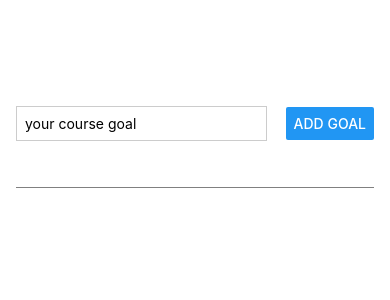
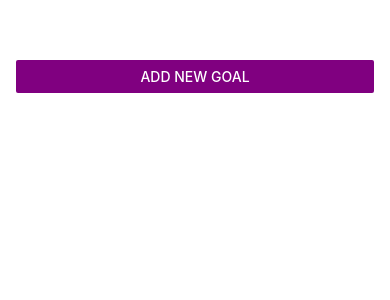
Before and after one commit to sarthakgupta072/RNcourse, a React Native app: screen / in a window 390 px wide. Shown: the top 300 px of the page. Built offline with nearby package versions, Linux system fonts and the light colour scheme.

Commit message:
feat: add image, modal

```diff
--- a/App.js
+++ b/App.js
@@ -1,27 +1,59 @@
-import { StyleSheet, View, FlatList } from "react-native"
+import { StyleSheet, View, FlatList, Button } from "react-native"
 import { useState } from "react"
 import GoalItem from "./components/GoalItem"
 import GoalInput from "./components/GoalInput"
 
 export default function App() {
   const [courseGoals, setCourseGoals] = useState([])
+  const [isModalVisible, setIsModalVisible] = useState(false)
+
+  const startAddGoalHandler = () => {
+    setIsModalVisible(true)
+  }
+
+  const endAddGoalHandler = () => {
+    setIsModalVisible(false)
+  }
 
   const addGoalHandler = (enteredGoalText) => {
     setCourseGoals((currentCourseGoals) => [
       ...currentCourseGoals,
-      { text: enteredGoalText, key: Math.random().toString() },
+      { text: enteredGoalText, id: Math.random().toString() },
     ])
+  }
+
+  const deleteGoalHandler = (id) => {
+    setCourseGoals((currentCourseGoals) => {
+      return currentCourseGoals.filter((goal) => goal.id !== id)
+    })
   }
 
   return (
     // View is used as a parent container component to hold the child components
     <View style={styles.appContainer}>
-      <GoalInput onAddGoal={addGoalHandler} />
+      <Button
+        title='Add New Goal'
+        color='purple'
+        onPress={startAddGoalHandler}
+      />
+
+      <GoalInput
+        onAddGoal={addGoalHandler}
+        onCancel={endAddGoalHandler}
+        visible={isModalVisible}
+      />
+
       <View style={styles.goalsContainer}>
         <FlatList
           data={courseGoals}
-          renderItem={(itemData) => <GoalItem text={itemData.item.text} />}
-          keyExtractor={(itemData) => itemData.key}
+          renderItem={(itemData) => (
+            <GoalItem
+              text={itemData.item.text}
+              onDeleteItem={deleteGoalHandler}
+              id={itemData.item.id}
+            />
+          )}
+          keyExtractor={(itemData) => itemData.id}
           alwaysBounceVertical={false}
         />
       </View>
--- a/components/GoalInput.js
+++ b/components/GoalInput.js
@@ -1,4 +1,4 @@
-import { StyleSheet, View, TextInput, Button } from "react-native"
+import { StyleSheet, View, TextInput, Button, Modal, Image } from "react-native"
 import { useState } from "react"
 
 const GoalInput = (props) => {
@@ -14,34 +14,57 @@ const GoalInput = (props) => {
   }
 
   return (
+    <Modal visible={props.visible} animationType='slide'>
       <View style={styles.inputContainer}>
+        <Image
+          style={styles.image}
+          source={require("../assets/images/goal.png")}
+        />
         <TextInput
           placeholder='your course goal'
           style={styles.textInput}
           onChangeText={goalInputHandler}
           value={enteredGoalText}
         />
+        <View style={styles.buttonContainer}>
+          <View style={styles.button}>
             <Button title='Add Goal' onPress={addGoalHandler} />
           </View>
+          <View style={styles.button}>
+            <Button title='Cancel' color='red' onPress={props.onCancel} />
+          </View>
+        </View>
+      </View>
+    </Modal>
   )
 }
 
 const styles = StyleSheet.create({
   inputContainer: {
     flex: 1,
-    flexDirection: "row",
-    justifyContent: "space-between",
+    justifyContent: "center",
     alignItems: "center",
-    marginBottom: 24,
-    borderBottomWidth: 1,
-    borderBottomColor: "gray",
+    backgroundColor: "#311b6b",
+  },
+  image: {
+    width: 100,
+    height: 100,
+    margin: 20,
   },
   textInput: {
     borderWidth: 1,
     borderColor: "#cccccc",
     width: "70%",
-    marginRight: 8,
     padding: 8,
+    color: "white",
+  },
+  buttonContainer: {
+    flexDirection: "row",
+    marginTop: 16,
+  },
+  button: {
+    width: 100,
+    marginHorizontal: 8,
   },
 })
 
--- a/components/GoalItem.js
+++ b/components/GoalItem.js
@@ -1,9 +1,19 @@
-import { StyleSheet, View, Text } from "react-native"
+import { StyleSheet, View, Text, Pressable } from "react-native"
 
 const GoalItem = (props) => {
+  const handleDeleteItem = () => {
+    props.onDeleteItem(props.id)
+  }
+
   return (
     <View style={styles.goalItem}>
-      <Text style={styles.goalText}>{props.text}</Text>
+      <Pressable
+        android_ripple={{ color: "#dddddd" }}
+        onPress={handleDeleteItem}
+        style={({ pressed }) => pressed && styles.pressedItem}
+      >
+        <Text style={styles.goalText}>{props.text}</Text>
+      </Pressable>
     </View>
   )
 }
@@ -15,6 +25,9 @@ const styles = StyleSheet.create({
     borderRadius: 6,
     backgroundColor: "#5e0acc",
   },
+  pressedItem: {
+    opacity: 0.5,
+  },
   goalText: {
     color: "white",
   },
```
Also changed, not shown: assets/images/goal.png (added). Lines whose indentation alone changed are shown as unchanged.
